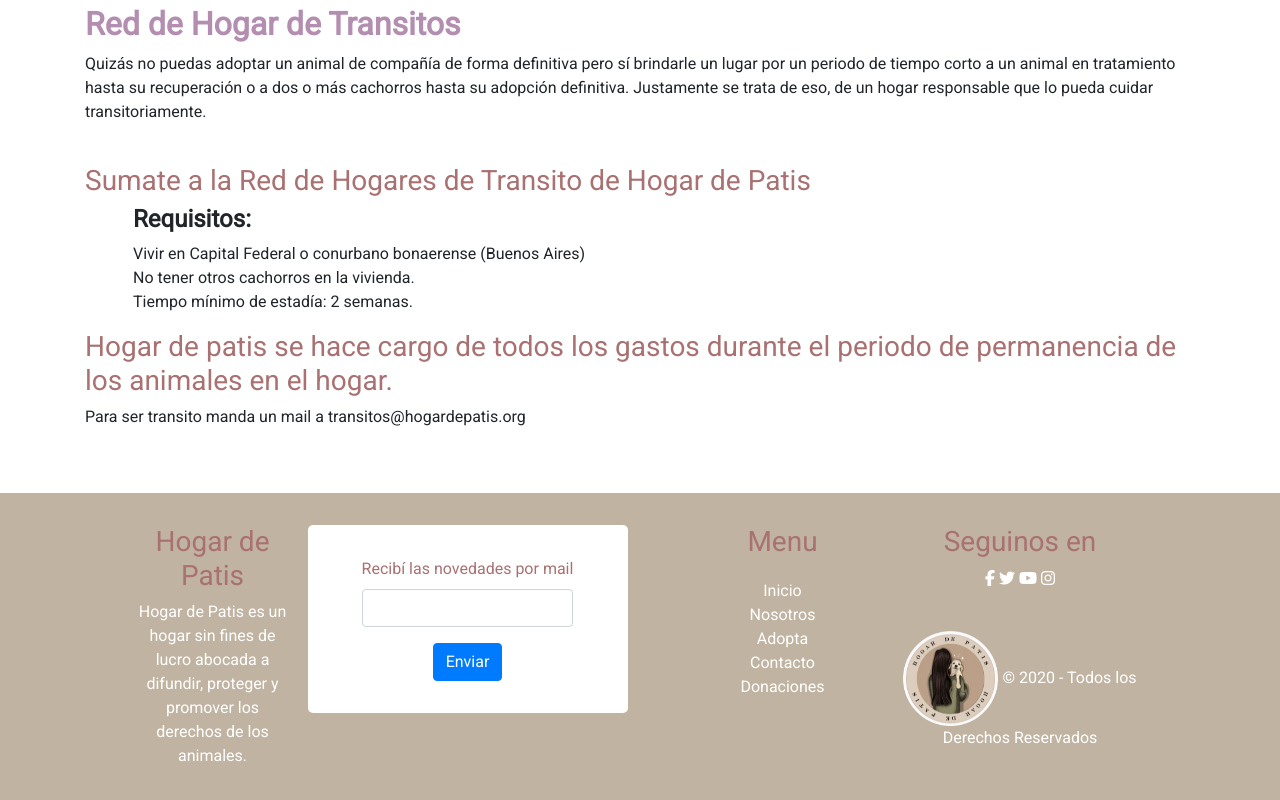
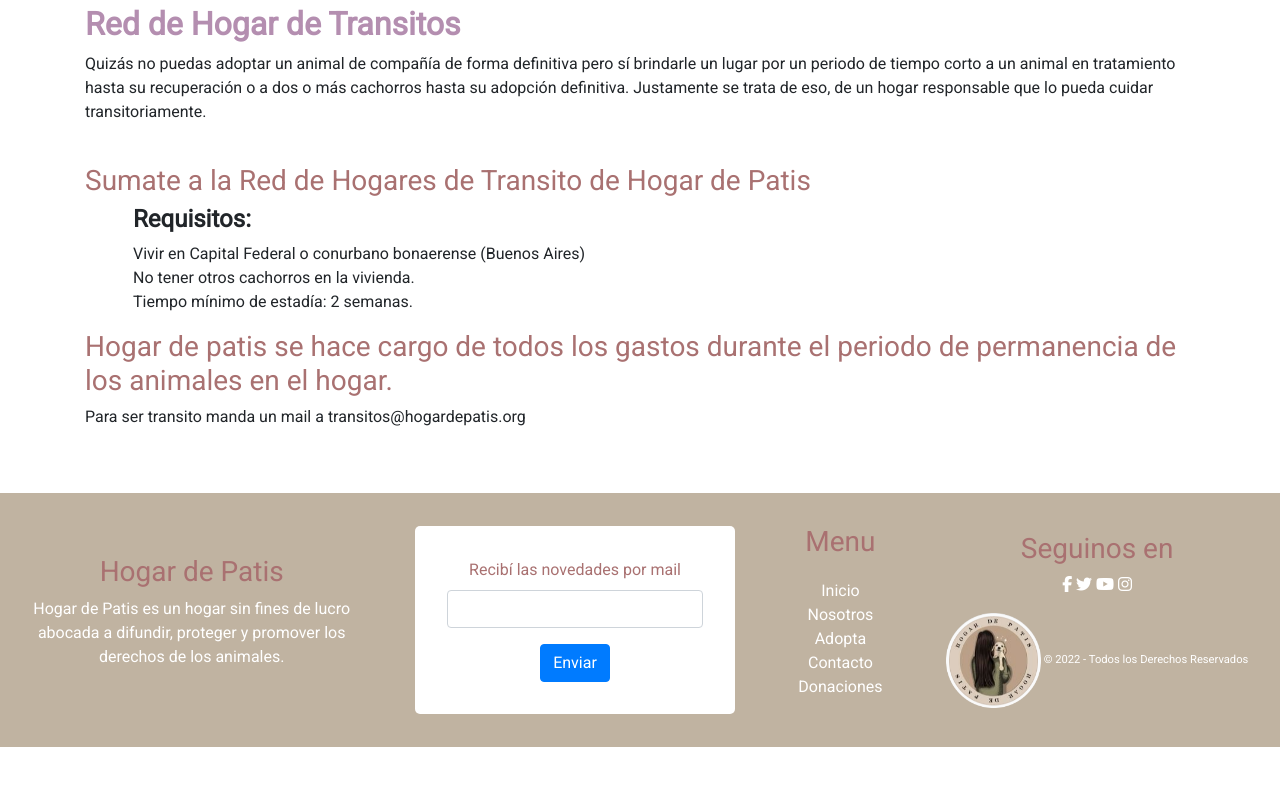
Before and after one commit to nbogado/proyect_final, a plain HTML site: page index.html in a window 1280 px wide. Shown: the part 2631-3431 px from the top of the page. After the commit the page ends 3378 px from the top, so only its background shows below. Drawn offline with Linux system fonts and the light colour scheme.

Commit message:
nuevo footer terminado

```diff
--- a/css/styles.css
+++ b/css/styles.css
@@ -150,15 +150,16 @@
     text-decoration: none;
 }
 
+.container-footer {
+    display: flex;
+    flex-direction: column;
+    align-items: center;
+    text-align: center;
+}
 
-
-
-
-
-
-
-
-
+.copyright{
+    font-size: 70%;
+}
 
 
 
@@ -283,5 +284,12 @@
         padding: 0.4em;
     }
 
+    .container-footer {
+        flex-direction: row;
+        justify-content: space-around;
+    }
 
+    .one-place {
+        max-width: 25%;
+    }
 }
--- a/index.html
+++ b/index.html
@@ -242,17 +242,15 @@
     <!--fin main-->
     <!--inicio footer-->
     <!-- Footer -->
-    <footer class="site-footer">
-        <div class="container">
-            <div class="row justify-content-center justify-content-lg-center">
-                <div id="footer-about-us" class="col-lg-2 widget widget-footer-menu text-center">
-                    <h3 class="widget-title">Hogar de Patis</h3>
+    <footer>
+        <div class="container-footer">
+            <div class="one-place">
+                <h3>Hogar de Patis</h3>
                 <p>Hogar de Patis es un hogar sin fines de lucro abocada a difundir, proteger y promover los
                     derechos
                     de los animales.</p>
             </div>
-                <div class="col-lg-4 widget widget-footer-menu">
-                    <div id="footer-form-novedades" class="row justify-content-center justify-content-lg-center">
+            <div id="footer-form-novedades" class="one-place">
                 <form>
                     <div class="form-group text-center text-lg-center">
                         <label for="InputEmailNovedades">Recibí las novedades por mail</label>
@@ -263,10 +261,8 @@
                     </div>
                 </form>
             </div>
-                </div>
-                <div class="col-lg-2 col-md-2 col-sm-6 col-xs-6">
-                    <div class="widget widget-footer-menu text-center">
-                        <h3 class="widget-title">Menu</h3>
+            <div class="one-place">
+                <h3>Menu</h3>
                 <ul class="menu_footer">
                     <li><a href="index.html">Inicio</a></li>
                     <li><a href="pages/nosotros.html">Nosotros</a></li>
@@ -275,10 +271,9 @@
                     <li><a href="pages/donaciones.html">Donaciones</a></li>
                 </ul>
             </div>
-                </div>
-                <div class="col-lg-3 col-lg-offset-1 col-md-4 col-sm-6 col-xs-6">
-                    <div class="widget widget-social-links text-center">
-                        <h3 class="widget-title">Seguinos en</h3>
+            <div class="one-place">
+                <div>
+                    <h3>Seguinos en</h3>
                     <ul class="footer-social">
                         <li><a href="#" target="_blank"><i class="fa-brands fa-facebook-f"></i></a></li>
                         <li><a href="#" target="_blank"><i class="fa-brands fa-twitter"></i></a></li>
@@ -286,67 +281,14 @@
                         <li><a href="#" target="_blank"><i class="fa-brands fa-instagram"></i></a></li>
                     </ul>
                 </div>
-                    <!--Copyright-->
-                    <div class="copyright text-center">
-                        <br /><span><img width="95" src="../img/logo.PNG"></span>
-                        © 2020 - Todos los Derechos Reservados
-                    </div>
+                <div class="copyright">
+                    <span><img width="95" src="../img/logo.PNG">
+                    </span>
+                    © 2022 - Todos los Derechos Reservados
                 </div>
             </div>
         </div>
     </footer>
-
-
-
-
-
-
-    <!-- Footer -->
-    <!-- <footer>
-        <div class="container">
-            <div id="contenedor_items_footer" class="row justify-content-lg-center align-items-lg-center">
-                <div id="form_novedades_footer" class="col-lg-5">
-                    <div id="contenedor_form" class="row justify-content-center justify-content-lg-center">
-                        <form>
-                            <div class="form-group text-center text-lg-center">
-                                <label for="InputEmailNovedades">Recibí las novedades por mail</label>
-                                <input type="email" class="form-control" id="InputEmail1">
-                            </div>
-                            <div class=" text-center text-lg-center">
-                                <button type="submit" class="btn btn-primary">Enviar</button>
-                            </div>
-                        </form>
-                    </div>
-                </div>
-                <div class="col-lg-3">
-                    <div id="contenedor_form" class="row justify-content-center justify-content-lg-center">
-                        <ul class="menu_footer">
-                            <li class="titulo_menu">Menú</li>
-                            <li><a href="../index.html">Inicio</a></li>
-                            <li><a href="nosotros.html">Nosotros</a></li>
-                            <li><a href="adopta.html">Adopta</a></li>
-                            <li><a href="contacto.html">Contacto</a></li>
-                            <li><a href="donaciones.html">Donaciones</a></li>
-                        </ul>
-                    </div>
-                </div>
-                <div class="col-lg-4">
-                    <div class="row justify-content-center">
-                        <h4 class="seguinos">Seguinos</h4>
-                        <div class="iconos_redes">
-                            <button><i class="fa-brands fa-facebook-f"></i></button>
-                            <button><i class="fa-brands fa-twitter"></i></button>
-                            <button><i class="fa-brands fa-youtube"></i></button>
-                            <button><i class="fa-brands fa-instagram"></i></button>
-                        </div>
-                        <div class="logo_footer">
-                            <img src="../img/logo.PNG" alt="Logo de Hogar de Patis footer">
-                        </div>
-                    </div>
-                </div>
-            </div>
-        </div>
-    </footer> -->
     <!--fin footer-->
 </body>
 
```
Lines whose indentation alone changed are shown as unchanged.
